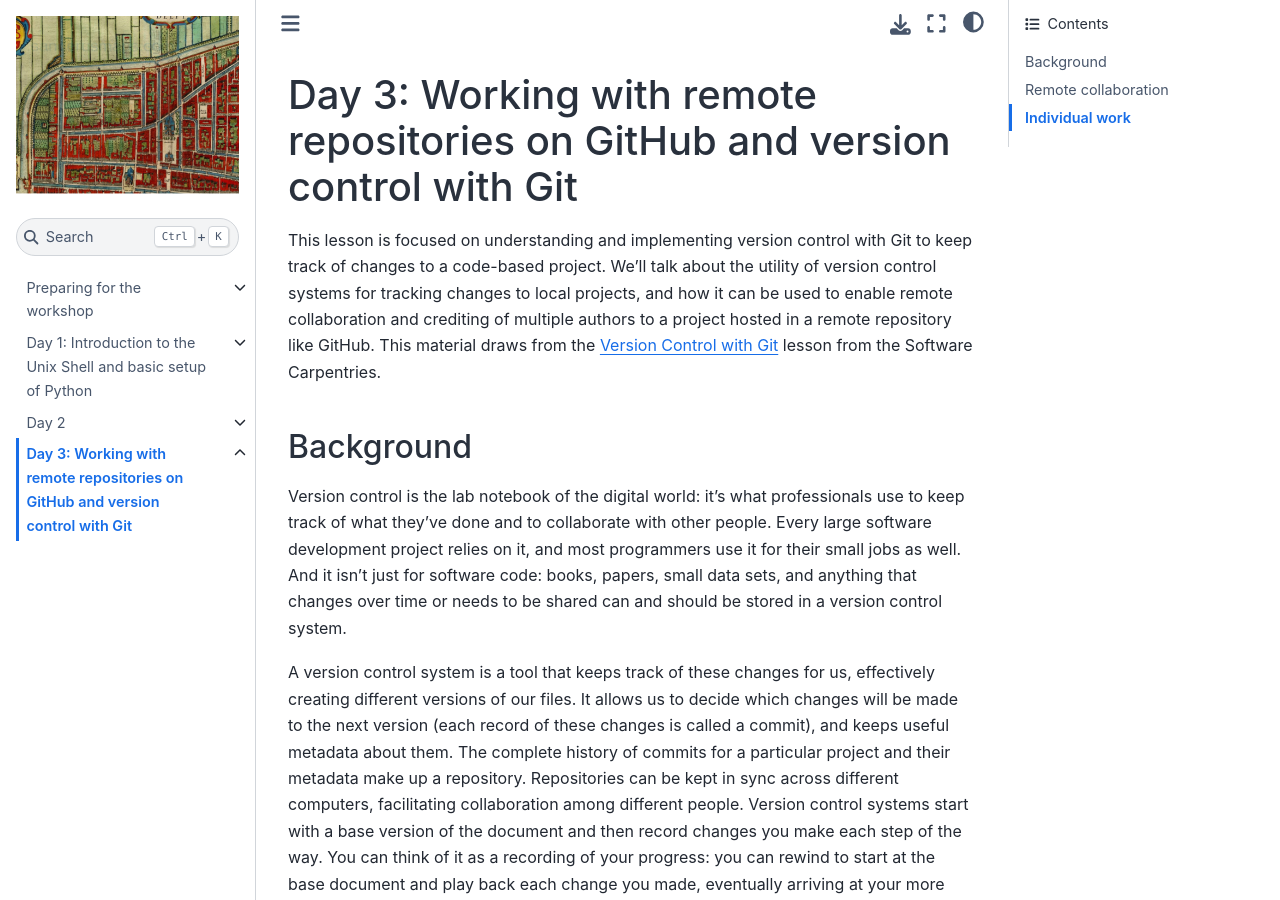
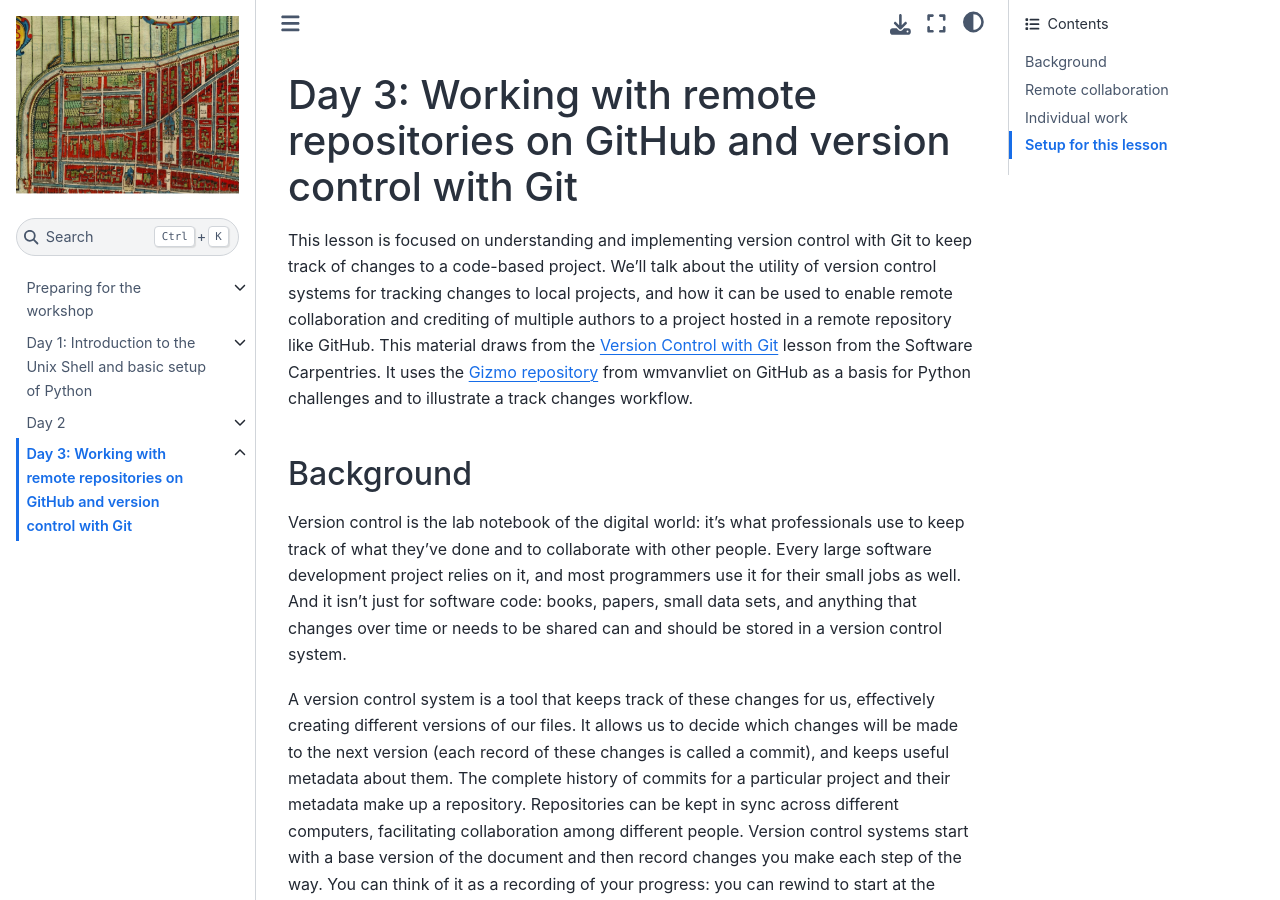
Before and after one commit to the-magnificents/04-02-2021-Carpentry-for-HGIS, a Jupyter Book: the page built from 03_Day_3_Git/00_README.md, in a window 1280 px wide and 900 px high. Built offline with Jupyter Book 1.0.4 settings and Sphinx 7.4.7 and the Sphinx Book theme 1.1.4, drawn with Linux system fonts in a browser that asks for light colours; pages that are not in the unit, such as notebooks, are missing from menus; some of the changed text lies outside the part shown.

Commit message:
added new content for git lessons

```diff
--- a/03_Day_3_Git/00_README.md
+++ b/03_Day_3_Git/00_README.md
@@ -1,6 +1,6 @@
 # Day 3: Working with remote repositories on GitHub and version control with Git
 
-This lesson is focused on understanding and implementing version control with Git to keep track of changes to a code-based project. We'll talk about the utility of version control systems for tracking changes to local projects, and how it can be used to enable remote collaboration and crediting of multiple authors to a project hosted in a remote repository like GitHub. This material draws from the [Version Control with Git](https://swcarpentry.github.io/git-novice/) lesson from the Software Carpentries.
+This lesson is focused on understanding and implementing version control with Git to keep track of changes to a code-based project. We'll talk about the utility of version control systems for tracking changes to local projects, and how it can be used to enable remote collaboration and crediting of multiple authors to a project hosted in a remote repository like GitHub. This material draws from the [Version Control with Git](https://swcarpentry.github.io/git-novice/) lesson from the Software Carpentries. It uses the [Gizmo repository](https://github.com/wmvanvliet/gizmo) from wmvanvliet on GitHub as a basis for Python challenges and to illustrate a track changes workflow.
 
 ## Background
 
@@ -18,3 +18,6 @@
 
 ## Individual work
 Teams are not the only ones to benefit from version control: lone researchers can benefit immensely. Keeping a record of what was changed, when, and why is extremely useful for all researchers if they ever need to come back to the project later on (e.g., a year later, when memory has faded).
+
+## Setup for this lesson
+Make sure you have a GitHub account and have opened your browser to www.github.com and signed in.
```
Also changed, not shown: 3 other files.
